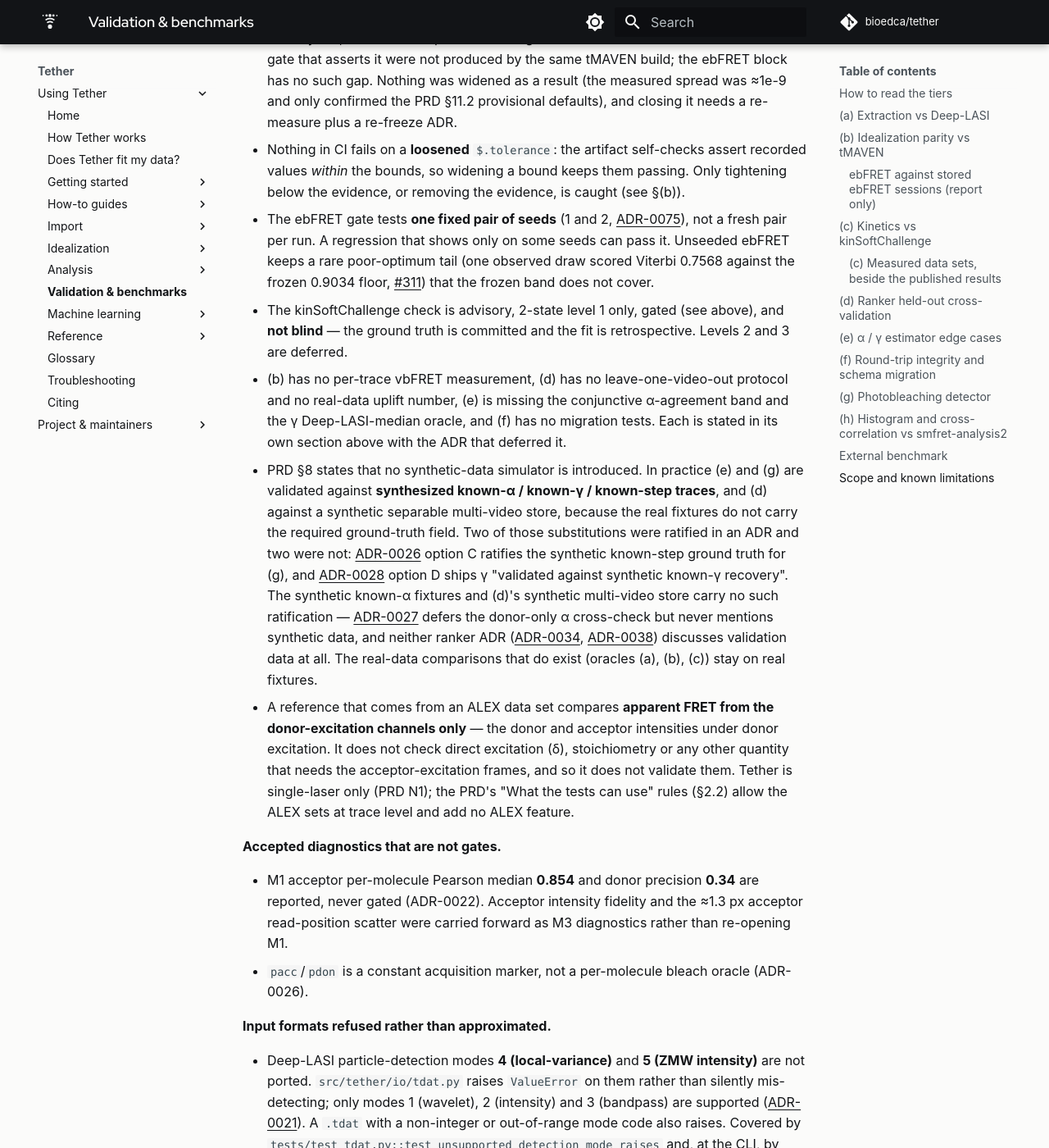
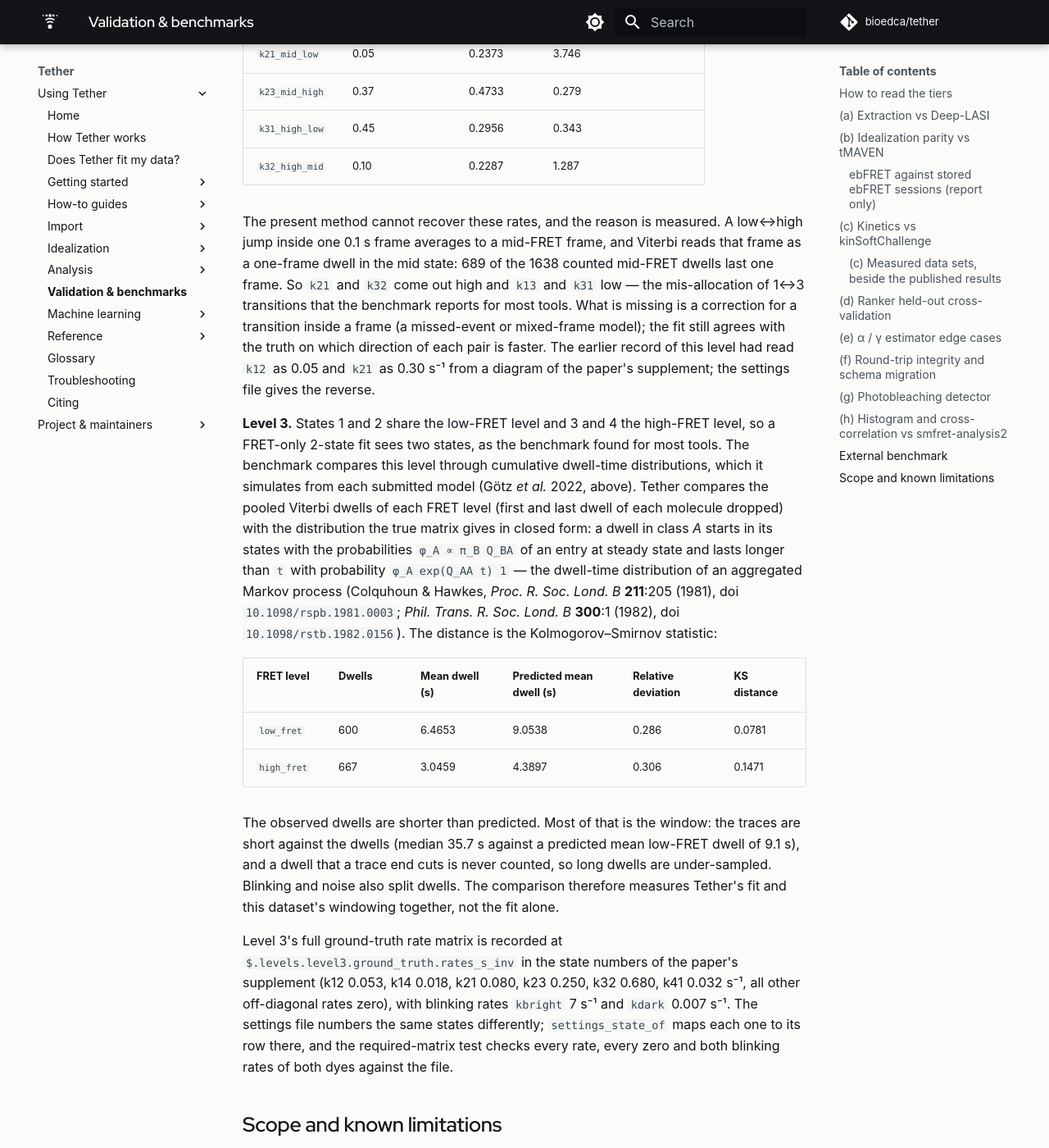
Before and after one commit to bioedca/tether, an MkDocs documentation site: the page built from docs/validation.md, in a window 1280 px wide and 1400 px high, scrolled down 24496 px. Shown: the whole window at 82% size. Built offline with MkDocs 1.6.1 and Material for MkDocs 9.7.7, drawn with Linux system fonts in a browser that asks for light colours; comment, search, counter and statistics services are not loaded; the version menu is left out; some of the changed text lies outside the part shown.

Commit message:
test(analysis): kinSoft levels 2 and 3 against the simulator settings files (#717) (#842)
Read the ground truth of all three kinSoft levels from the simulator's own settings files (Zenodo 10.5281/zenodo.5701310, CC-BY-4.0), committed verbatim under tests/fixtures/kinsoft_simulator/ with manifest rows and a parser in tests/_kinsoft_config.py.

Level 2 (3-state fit, six rates) and level 3 (aggregated-Markov dwell-time distributions, Colquhoun & Hawkes 1981/1982) are advisory legs: errors printed and frozen in tether_measured, never band-checked (ADR-0081). The old level-2 entry had k12/k21 swapped; corrected from the settings file. schema/kinsoft_reference.json schema_version 1 -> 2; docs/validation.md (c) and PRD 11.2 updated.

Closes #717.

```diff
--- /dev/null
+++ b/docs/adr/0081-kinsoft-levels-two-and-three-are-reported.md
@@ -0,0 +1,102 @@
+<!--
+SPDX-FileCopyrightText: 2026 The Tether Authors <bioedca@u.northwestern.edu>
+SPDX-License-Identifier: GPL-3.0-or-later
+-->
+
+# 0081 — kinSoft levels 2 and 3 are reported against the simulator settings, never band-checked
+
+- **Status:** accepted; amends [ADR-0048](0048-kinsoft-kinetics-oracle.md) on the deferred levels
+- **Date:** 2026-11-12
+- **Deciders:** bioedca
+- **PRD anchor:** §8 NFR-VALID(c), §9 M8, §11.2 (the kinSoftChallenge parity band row), N2
+- **Milestone:** M19
+- **Issue:** [#717](https://github.com/bioedca/tether/issues/717)
+
+## Context and problem statement
+
+[ADR-0048](0048-kinsoft-kinetics-oracle.md) made oracle (c) a band check on the 2-state level 1 of
+the kinSoftChallenge [Götz2022] and deferred levels 2 and 3. It recorded their ground truth by
+hand from the paper's supplement: level 3's full matrix from Suppl. Table 1, and only two of level
+2's six rates, read from a diagram. #717 asks for both levels, with the truth taken from the
+simulator's own settings files, and the maintainer chose (interview of 2026-11-11, Q24: A, R4: A,
+B, E) to add level 2, to add level 3 through dwell-time distributions, to compare with the truth,
+and to keep every leg advisory. Four things are undecided: where the truth lives, what level 2
+measures, what level 3 compares, and what "advisory" means for a level the method cannot pass.
+
+## Decision drivers
+
+- No truth value typed by hand (#717's first acceptance criterion); a hand transcription had
+  already gone wrong once (below).
+- PRD N2: Tether ships no data simulator.
+- No new idealization method (#717, out of scope): measure the present one.
+- Never weaken or invent a band to fit a result (AGENTS.md).
+
+## Decision outcome
+
+**Truth → the simulator settings files, committed verbatim.** The record's `MATLAB_simulator.zip`
+holds `Config_simulation_round_1_level_N.cfg` for each level: the rate matrix, the frame rate, the
+bleach rate, the blinking rates, the map of states to degenerate states and the mean intensities.
+The three files (9 kB together) are committed byte for byte under
+`tests/fixtures/kinsoft_simulator/` with manifest rows (ADR-0073), a REUSE annotation, NOTICE and
+PROVENANCE entries; the MATLAB code is not (N2). `tests/_kinsoft_config.py` parses them, and
+required-matrix tests hold every ground-truth value in `schema/kinsoft_reference.json` to the
+parsed file. The JSON keeps a copy because the docs page and its guard read it; the test is what
+stops the copy from drifting. Level 1's file gives level 1's reference unchanged.
+
+The files corrected one recorded value. The deferred level-2 entry read `k12_low_mid = 0.05` and
+`k21_mid_low = 0.30` from the diagram; the settings file has 0.30 (low→mid) and 0.05 (mid→low), and
+Tether's fit agrees with the file on the faster direction of every pair. Level 3's Suppl. Table 1
+matrix equals the file's under a renumbering of the states, recorded as `settings_state_of`, so
+its values and the paper's state numbers stay.
+
+**Level 2 → a 3-state fit and the six rates `k_ij = n_ij / T_i`.** The existing base-env Gaussian
+HMM at `nstates = 3`, Viterbi, then the pooled transition counts over the dwells
+`pooled_exit_rates` counts, so each row sums to that function's exit rate. This is the
+maximum-likelihood rate of a continuous-time chain whose every transition is seen. The estimator
+lives in the test helper, not in `src/`: it is part of the check, and #717 adds no product method.
+The result: the three FRET levels are found, and the rates are 28–375 % off. The cause is measured:
+a low↔high jump inside a 0.1 s frame averages to a mid-FRET frame, read as a one-frame mid dwell
+(689 of 1638 counted mid dwells). What is missing is a correction for transitions inside a frame;
+that is a method change and a separate issue.
+
+**Level 3 → each FRET level's dwells against the closed-form aggregated-Markov distribution.** A
+2-state fit sees the two FRET levels. For a class `A` of states that share a FRET value, a dwell
+starts with the entry probabilities `φ_A ∝ π_B Q_BA` at steady state and survives past `t` with
+probability `φ_A exp(Q_AA t) 1` (Colquhoun & Hawkes 1981, doi:10.1098/rspb.1981.0003; 1982,
+doi:10.1098/rstb.1982.0156). The pooled Viterbi dwells of each level are compared with it by the
+Kolmogorov–Smirnov distance and by the relative error of the mean. The benchmark compares this
+level through cumulative dwell-time distributions too, though it simulates them from each submitted
+model [Götz2022]; the closed form is that simulation's limit and needs no simulator (N2). The
+observed dwells come out about 30 % short, mostly because the traces are short against the dwells
+and a dwell a trace end cuts is never counted.
+
+**Advisory → printed and frozen, never band-checked.** Each leg prints its errors and pins them, at
+the file's decimals, in `tether_measured`, so a change of the method fails the `large` tier the way
+level 1's pins do. No band is applied, because none is sourced for these levels and inventing one
+to fit the result is what the contract forbids. `oracle` reads `"report"` for both levels (it read
+`"deferred"`), `evaluate_kinsoft_level` still refuses them, and `schema_version` goes from 1 to 2
+because keys were removed and level 2's values changed meaning. The maintainer decides later
+whether a leg becomes a gate (#717 item 4).
+
+### Consequences
+
+- **Good:** the truth of all three levels is read from the files the data were simulated from;
+  both hard levels run beside level 1 and say what they measure; the diagram error is gone.
+- **Bad / trade-off:** level 2's rates show that the present method cannot recover them, and level
+  3's distance mixes the fit with the dataset's windowing; neither number is a claim of accuracy.
+  The settings files are copied from a zip whose `license.txt` grants MIT terms to the simulator
+  code; Tether takes the record's CC-BY-4.0 for the settings files and copies no code.
+- **Follow-up:** a correction for transitions inside a frame (level 2), and a windowing-aware
+  prediction for level 3, would each be a method change with its own issue.
+
+## More information
+
+- Code: `tests/_kinsoft_config.py` (parser, the aggregated-Markov prediction, `pooled_rate_matrix`,
+  `ks_distance`).
+- Tests: `tests/test_kinsoft_levels.py` (required: truth against the files, parser, prediction and
+  estimator; `large`: the level-2 and level-3 legs).
+- Data: `tests/fixtures/kinsoft_simulator/*.cfg` (CC-BY-4.0, Zenodo 10.5281/zenodo.5701310);
+  manifest ids `kinsoft-simulator` and `kinsoft-settings-level1` to `kinsoft-settings-level3`.
+- Related: [ADR-0048](0048-kinsoft-kinetics-oracle.md) (oracle (c)),
+  [ADR-0073](0073-one-manifest-for-reference-data-sets.md) (the manifest), #718 (the measured
+  sets).
--- a/docs/validation.md
+++ b/docs/validation.md
@@ -76,7 +76,7 @@
 | --- | --- | --- |
 | (a) Extraction vs Deep-LASI | `large` — but it **skips even there**, because the ≈0.9 GB movie is on no runner; the numbers come from a local run | scorer unit tests, the committed 4-molecule slice, the registration RMS gate |
 | (b) Idealization parity vs tMAVEN | `sidecar` — required, but only actually fits when a pull request touches an idealization path | the frozen artifact is checked against its own recorded evidence |
-| (c) kinSoftChallenge kinetics | `large` — and **advisory**, never a gate | reference loader + synthetic rate recovery |
+| (c) kinSoftChallenge kinetics | `large` — and **advisory**, never a gate | reference loader + synthetic rate recovery; the level-2 and level-3 truth against the simulator settings files |
 | (d) Ranker held-out cross-validation | required matrix | yes (synthetic stores only) |
 | (e) α / γ estimators | required matrix | yes |
 | (f) Round-trip and schema integrity | required matrix (plus the required `schema-guard` job) | yes; the live tMAVEN-opens leg is `sidecar` |
@@ -439,9 +439,10 @@
 
 ## (c) Kinetics vs kinSoftChallenge
 
-This oracle is **advisory** and covers the **2-state level 1 dataset only**; see
+This oracle is **advisory**. Only the **2-state level 1 dataset** is held to a band; levels 2
+and 3 are fitted and their errors reported, never band-checked. See
 [External benchmark](#external-benchmark) below for the full statement with its
-qualifiers, the frozen band, the ground truth and the deferred levels.
+qualifiers, the frozen band, the ground truth and the two reported levels.
 
 **Enforcing test.** `tests/test_kinsoft_kinetics.py::test_kinsoft_level1_within_inter_tool_spread`
 — `@pytest.mark.large`, and it skips when `tests/fixtures/large/kinsoft_sim.hdf5` is an
@@ -450,8 +451,13 @@
 (`rates_s_inv`) of the three levels and Tether's frozen level-1 rates and deviations, and
 requires each deviation to be the one its rate gives;
 `test_evaluate_kinsoft_level_scores_a_synthetic_level` runs the scoring on a level built in
-the test; and `test_evaluate_rejects_deferred_levels` proves levels 2 and 3 raise rather
-than silently score. The primitives are covered by
+the test; and `test_evaluate_rejects_the_reported_levels` proves levels 2 and 3 raise in the
+band check rather than silently score. The reported levels run in
+`tests/test_kinsoft_levels.py`: `test_kinsoft_level2_six_rates_against_the_settings_truth` and
+`test_kinsoft_level3_dwell_distributions_against_the_settings_truth` are `@pytest.mark.large`
+beside level 1, and on the required matrix `test_level2_reference_is_the_settings_file` and
+`test_level3_reference_is_the_settings_file_renumbered` require each ground-truth value of
+the two levels to equal what the parser reads from the simulator settings file. The primitives are covered by
 `test_fit_gaussian_hmm_recovers_synthetic_states` and
 `test_two_state_rate_constants_recovers_synthetic_rates` on synthetic traces, and the EM
 stop rule by `test_fit_gaussian_hmm_stops_on_the_first_iteration_that_meets_tol`.
@@ -750,9 +756,10 @@
 (2022) — a blind benchmark for the 14 analyses published in it, though not for Tether's own
 retrospective fit (see the qualifiers below). Paper doi
 `10.1038/s41467-022-33023-3`, data doi `10.5281/zenodo.5701310` (CC-BY-4.0). Everything
-below is recorded in `schema/kinsoft_reference.json` (`schema_version` 1,
+below is recorded in `schema/kinsoft_reference.json` (`schema_version` 2,
 `frozen_at_milestone` `"M8"`, `measured_utc` `"2026-07-13"`) and rationalized in
-[ADR-0048](adr/0048-kinsoft-kinetics-oracle.md).
+[ADR-0048](adr/0048-kinsoft-kinetics-oracle.md); levels 2 and 3 in
+[ADR-0081](adr/0081-kinsoft-levels-two-and-three-are-reported.md).
 
 Read the qualifiers first, because the result means nothing without them:
 
@@ -764,7 +771,9 @@
   `tests/test_kinsoft_kinetics.py::test_kinsoft_level1_within_inter_tool_spread`, which runs
   weekly or on manual dispatch, needs the Git-LFS `tests/fixtures/large/kinsoft_sim.hdf5`,
   and skips if that file is still an LFS pointer.
-- Levels 2 and 3 are **deferred**, not passed and not attempted.
+- Levels 2 and 3 are **reported, not band-checked**: the fit runs and its errors are
+  printed and frozen (see "The reported levels" below). No band applies to them, so a
+  large error passes; a change of a frozen value fails its test, which is how drift shows.
 - **Tether's own fit was not blind.** The kinSoftChallenge was a blind benchmark for its 14
   published analyses; that is a property of the paper, not of this check. Tether's fit is
   retrospective: the ground-truth rates are committed at
@@ -795,19 +804,76 @@
 Viterbi frame moved between the states changes a rate by more than that), and each state to
 contribute more than 500 pooled dwells.
 
-**Deferred levels, with ground truth recorded.** Both are stored so a future oracle needs no
-new data sourcing, and both raise `ValueError` today rather than scoring
-(`test_evaluate_rejects_deferred_levels`):
+**The reported levels, with ground truth from the simulator settings.** Since #717
+([ADR-0081](adr/0081-kinsoft-levels-two-and-three-are-reported.md)) the truth of levels 2
+and 3 is read, not transcribed: the record's `MATLAB_simulator.zip` holds the settings file
+the simulator read for each level, the three files are committed verbatim under
+`tests/fixtures/kinsoft_simulator/`, and a parser in the test suite reads them (the simulator
+itself is not vendored, PRD N2). Both levels raise `ValueError` in the band check
+(`test_evaluate_rejects_the_reported_levels`). Their errors are printed by the `large`-tier
+tests and frozen in the file to catch drift. No band applies to them, so a large error passes,
+but a change of a frozen value fails its test:
 
-| Level | System | States | Traces | Why deferred (`$.levels.*.deferred_reason`) |
+| Level | System | States | Traces | Leg (`$.levels.*.report_reason`) |
 | --- | --- | --- | --- | --- |
-| level2 (Fig. 3) | 3-state non-equilibrium steady state | 3 | 150 | the best benchmark tools reach only 9–14 % average deviation and most mis-allocate 1↔3 transitions; a faithful oracle needs a 3-state idealizer plus net-flow handling |
-| level3 (Fig. 4) | 4-state kinetic heterogeneity with blinking | 4 | 250 | states 1 and 2 share the low-FRET level and 3 and 4 the high-FRET level, so a FRET-only idealizer sees two states |
+| level2 (Fig. 3) | 3-state non-equilibrium steady state | 3 | 150 | a 3-state fit, then the six rates `k_ij = n_ij / T_i`, each against the truth |
+| level3 (Fig. 4) | 4-state kinetic heterogeneity with blinking | 4 | 250 | a 2-state fit, then the dwell-time distribution of each FRET level against the one the true 4-state matrix predicts |
+
+**Level 2.** The 3-state fit finds the three FRET levels of the settings file (0.10, 0.53,
+0.90). `n_ij` is the number of counted dwells in state `i` that end in `j` and `T_i` their
+total time, over the dwells `pooled_exit_rates` counts, so each row sums to that state's
+exit rate:
+
+| Rate | Ground truth (s⁻¹) | Tether (s⁻¹) | Relative deviation, no band |
+| --- | --- | --- | --- |
+| `k12_low_mid` | 0.30 | 0.4073 | 0.358 |
+| `k13_low_high` | 0.38 | 0.2338 | 0.385 |
+| `k21_mid_low` | 0.05 | 0.2373 | 3.746 |
+| `k23_mid_high` | 0.37 | 0.4733 | 0.279 |
+| `k31_high_low` | 0.45 | 0.2956 | 0.343 |
+| `k32_high_mid` | 0.10 | 0.2287 | 1.287 |
+
+The present method cannot recover these rates, and the reason is measured. A low↔high
+jump inside one 0.1 s frame averages to a mid-FRET frame, and Viterbi reads that frame as a
+one-frame dwell in the mid state: 689 of the 1638 counted mid-FRET dwells last one frame. So
+`k21` and `k32` come out high and `k13` and `k31` low — the mis-allocation of 1↔3
+transitions that the benchmark reports for most tools. What is missing is a correction for
+a transition inside a frame (a missed-event or mixed-frame model); the fit still agrees with
+the truth on which direction of each pair is faster. The earlier record of this level had
+read `k12` as 0.05 and `k21` as 0.30 s⁻¹ from a diagram of the paper's supplement; the
+settings file gives the reverse.
+
+**Level 3.** States 1 and 2 share the low-FRET level and 3 and 4 the high-FRET level, so a
+FRET-only 2-state fit sees two states, as the benchmark found for most tools. The benchmark
+compares this level through cumulative dwell-time distributions, which it simulates from
+each submitted model (Götz *et al.* 2022, above). Tether compares the pooled Viterbi dwells
+of each FRET level (first and last dwell of each molecule dropped) with the distribution
+the true matrix gives in closed form: a dwell in class *A* starts in its states with the
+probabilities `φ_A ∝ π_B Q_BA` of an entry at steady state and lasts longer than `t` with
+probability `φ_A exp(Q_AA t) 1` — the dwell-time distribution of an aggregated Markov process
+(Colquhoun & Hawkes, *Proc. R. Soc. Lond. B* **211**:205 (1981), doi
+`10.1098/rspb.1981.0003`; *Phil. Trans. R. Soc. Lond. B* **300**:1 (1982), doi
+`10.1098/rstb.1982.0156`). The distance is the Kolmogorov–Smirnov statistic:
+
+| FRET level | Dwells | Mean dwell (s) | Predicted mean dwell (s) | Relative deviation | KS distance |
+| --- | --- | --- | --- | --- | --- |
+| `low_fret` | 600 | 6.4653 | 9.0538 | 0.286 | 0.0781 |
+| `high_fret` | 667 | 3.0459 | 4.3897 | 0.306 | 0.1471 |
+
+The observed dwells are shorter than predicted. Most of that is the window: the traces are
+short against the dwells (median 35.7 s against a predicted mean low-FRET dwell of 9.1 s),
+and a dwell that a trace end cuts is never counted, so long dwells are under-sampled.
+Blinking and noise also split dwells. The comparison therefore measures Tether's fit and
+this dataset's windowing together, not the fit alone.
 
 Level 3's full ground-truth rate matrix is recorded at
-`$.levels.level3.ground_truth.rates_s_inv` (k12 0.053, k14 0.018, k21 0.080, k23 0.250,
+`$.levels.level3.ground_truth.rates_s_inv` in the state numbers of the paper's supplement
+(k12 0.053, k14 0.018, k21 0.080, k23 0.250,
 k32 0.680, k41 0.032 s⁻¹, all other off-diagonal rates zero), with blinking rates
-`kbright` 7 s⁻¹ and `kdark` 0.007 s⁻¹.
+`kbright` 7 s⁻¹ and `kdark` 0.007 s⁻¹. The
+settings file numbers the same states differently; `settings_state_of` maps each one to its
+row there, and the required-matrix test checks every rate, every zero and both blinking
+rates of both dyes against the file.
 
 ## Scope and known limitations
 
@@ -838,9 +904,10 @@
   that shows only on some seeds can pass it. Unseeded ebFRET keeps a rare poor-optimum tail
   (one observed draw scored Viterbi 0.7568 against the frozen 0.9034 floor,
   [#311](https://github.com/bioedca/tether/issues/311)) that the frozen band does not cover.
-- The kinSoftChallenge check is advisory, 2-state level 1 only, gated (see above), and
-  **not blind** — the ground truth is committed and the fit is retrospective. Levels 2 and 3
-  are deferred.
+- The kinSoftChallenge check is advisory, band-checked on the 2-state level 1 only, gated
+  (see above), and **not blind** — the ground truth is committed and the fit is
+  retrospective. Levels 2 and 3 are reported, not band-checked, and the present method does
+  not recover the level-2 rates.
 - (b) has no per-trace vbFRET measurement, (d) has no leave-one-video-out protocol and no
   real-data uplift number, (e) is missing the conjunctive α-agreement band and the γ
   Deep-LASI-median oracle, and (f) has no migration tests. Each is stated in its own section
```
Also changed, not shown: .pre-commit-config.yaml (+5 -4 lines), REUSE.toml (+7 -3 lines), docs/PRD.md (+1 -1 lines), docs/adr/README.md (+1 -0 lines), 13 other files.
